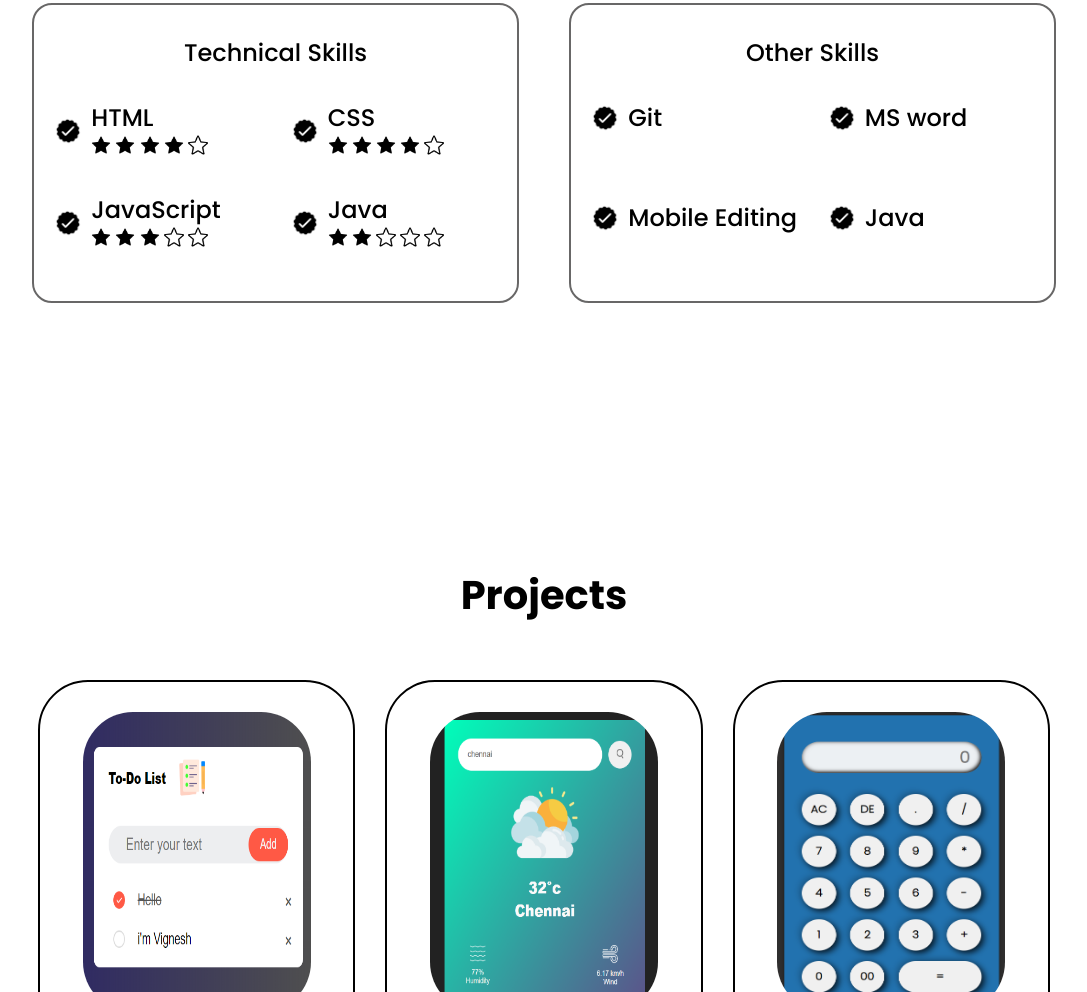
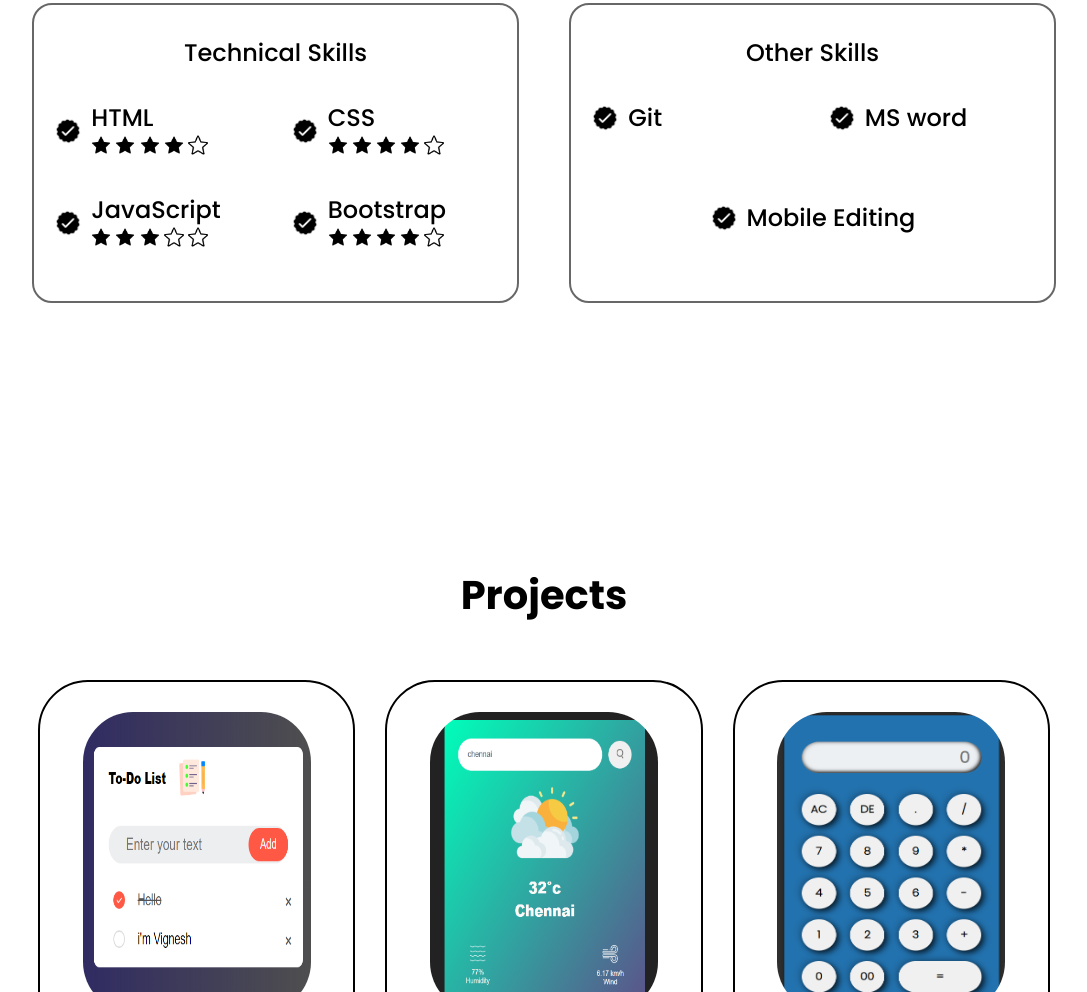
Before and after one commit to Vickyvignesh-01/Portfolio, a plain HTML site: page index.html in a window 1280 px wide. Shown: the part 1787-2779 px from the top of the page, without its empty margins (96-1183 px from the left). Drawn offline with Linux system fonts and the light colour scheme.

Commit message:
updated skills

```diff
--- a/index.html
+++ b/index.html
@@ -160,6 +160,19 @@
                     <div class="checkmark">
                         <img src="./images/checkmark.png">
                         <div class="star">
+                            <p>Bootstrap</p>
+
+                            <img src="./images/star.png">
+                            <img src="./images/star.png">
+                            <img src="./images/star.png">
+                            <img src="./images/star.png">
+                            <img src="./images/star (1).png">
+                        </div>
+                    </div>
+<!--
+                    <div class="checkmark">
+                        <img src="./images/checkmark.png">
+                        <div class="star">
                             <p>Java</p>
                             <img src="./images/star.png">
                             <img src="./images/star.png">
@@ -167,7 +180,7 @@
                             <img src="./images/star (1).png">
                             <img src="./images/star (1).png">
                         </div>
-                    </div>
+                    </div> -->
 
                 </div>
             </div>
@@ -192,12 +205,12 @@
                             <p>Mobile Editing</p>
                         </div>
                     </div>
-                    <div class="checkmark">
+                    <!-- <div class="checkmark">
                         <img src="./images/checkmark.png">
                         <div class="star">
                             <p>Java</p>
                         </div>
-                    </div>
+                    </div> -->
 
                 </div>
             </div>
```
